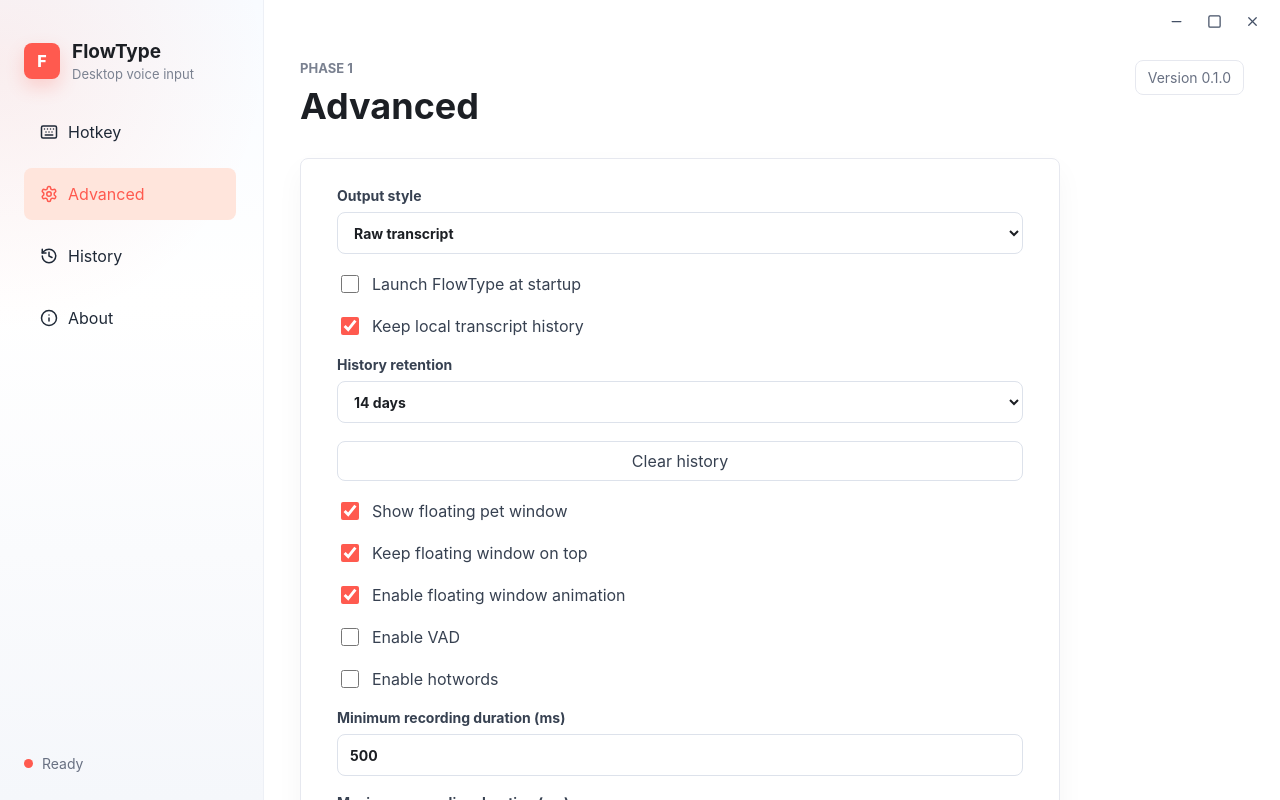
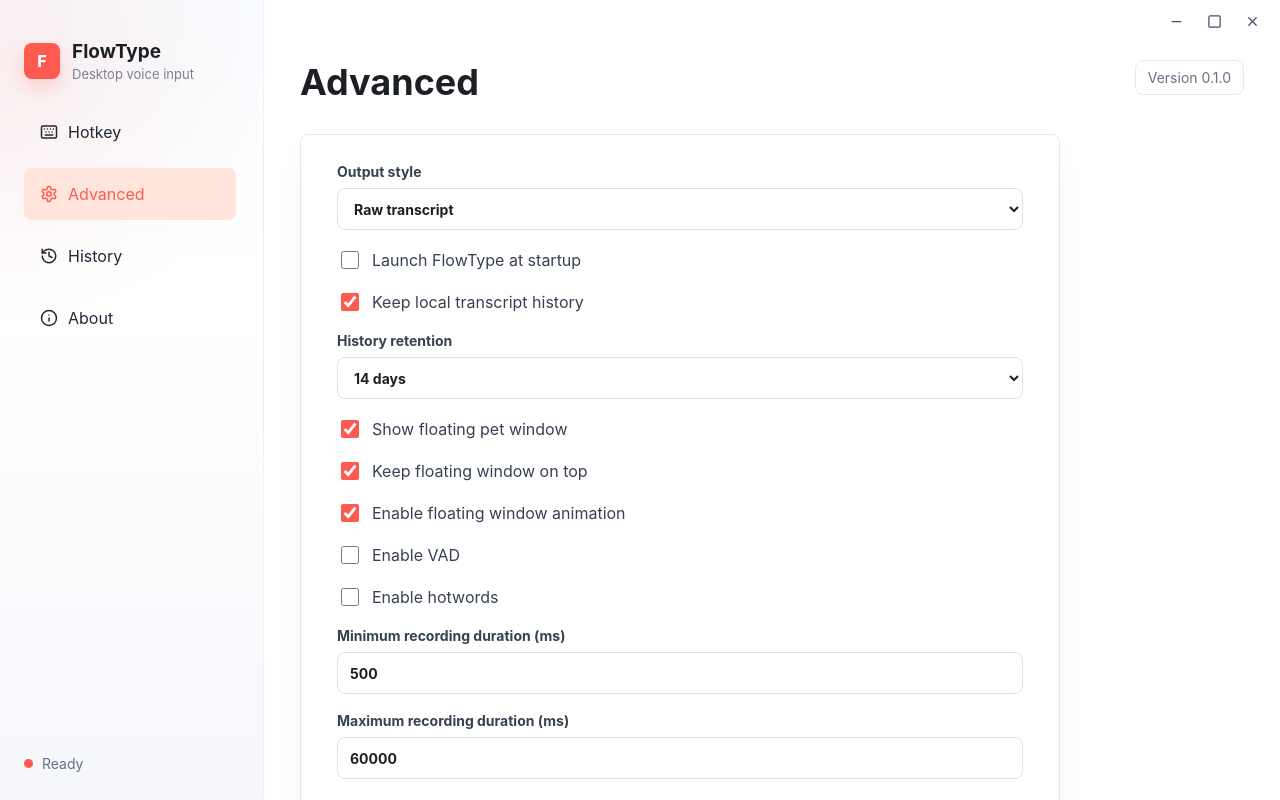
Before and after one commit to Azyai/FlowType, a React (Vite) app: page / in a window 1280 px wide. Both pictures are taken after a click on the button "Advanced". Built offline with nearby package versions, Linux system fonts and the light colour scheme.

Commit message:
feat：高级设置页取消历史清除功能，标题区域简洁设计

```diff
--- a/src/App.tsx
+++ b/src/App.tsx
@@ -133,7 +133,6 @@
                   updateResult={shell.updateResult}
                   onCheckUpdate={shell.handleCheckUpdate}
                   onAutostart={shell.handleAutostart}
-                  onClearHistory={handleClearHistory}
                 />
               )}
               {activePage === 'history' && (
@@ -147,7 +146,7 @@
               )}
               {activePage === 'about' && <AboutPage />}
 
-              {activePage !== 'about' && (
+              {(activePage === 'hotkey' || activePage === 'advanced') && (
                 <FormActions onReset={shell.handleReset} />
               )}
             </form>
--- a/src/app/components/PageHeader.tsx
+++ b/src/app/components/PageHeader.tsx
@@ -16,7 +16,6 @@
   return (
     <header className="content-header">
       <div>
-        <p className="eyebrow">{t('phase')}</p>
         <div className="content-title-row">
           <h1>{title}</h1>
           {meta}
--- a/src/app/pages/AdvancedPage.tsx
+++ b/src/app/pages/AdvancedPage.tsx
@@ -7,15 +7,13 @@
   setSettings,
   updateResult,
   onCheckUpdate,
-  onAutostart,
-  onClearHistory
+  onAutostart
 }: {
   settings: AppSettings;
   setSettings: (settings: AppSettings) => void;
   updateResult: UpdateCheckResult | null;
   onCheckUpdate: () => void;
   onAutostart: (enabled: boolean) => void;
-  onClearHistory: () => Promise<unknown> | unknown;
 }) {
   const { t } = useI18n();
 
@@ -72,10 +70,6 @@
           ))}
         </select>
       </label>
-      <button type="button" className="secondary-button" onClick={onClearHistory}>
-        {t('advanced.clearHistory')}
-      </button>
-
       <label className="switch-row">
         <input
           type="checkbox"
--- a/src/app/styles/layout.css
+++ b/src/app/styles/layout.css
@@ -262,14 +262,6 @@
   margin-top: 18px;
 }
 
-.eyebrow {
-  margin: 0 0 8px;
-  color: #7a8190;
-  font-size: 13px;
-  font-weight: 700;
-  text-transform: uppercase;
-}
-
 @media (max-width: 760px) {
   body {
     overflow: auto;
--- a/src/lib/i18n/dictionaries.ts
+++ b/src/lib/i18n/dictionaries.ts
@@ -5,7 +5,6 @@
   'app.subtitle': 'Desktop voice input',
   'app.settingsSections': 'FlowType settings sections',
   loading: 'Loading FlowType',
-  phase: 'Phase 1',
   'status.ready': 'Ready',
   'status.paused': 'Paused',
   'window.minimize': 'Minimize window',
@@ -148,7 +147,6 @@
   'app.subtitle': '桌面语音输入',
   'app.settingsSections': 'FlowType 设置分区',
   loading: '正在加载 FlowType',
-  phase: 'Phase 1',
   'status.ready': '就绪',
   'status.paused': '已暂停',
   'window.minimize': '最小化窗口',
--- a/src/lib/i18n/types.ts
+++ b/src/lib/i18n/types.ts
@@ -4,7 +4,6 @@
   | 'app.subtitle'
   | 'app.settingsSections'
   | 'loading'
-  | 'phase'
   | 'status.ready'
   | 'status.paused'
   | 'window.minimize'
```
Also changed, not shown: 1 other file (tests, documents, lock files or other folders).
